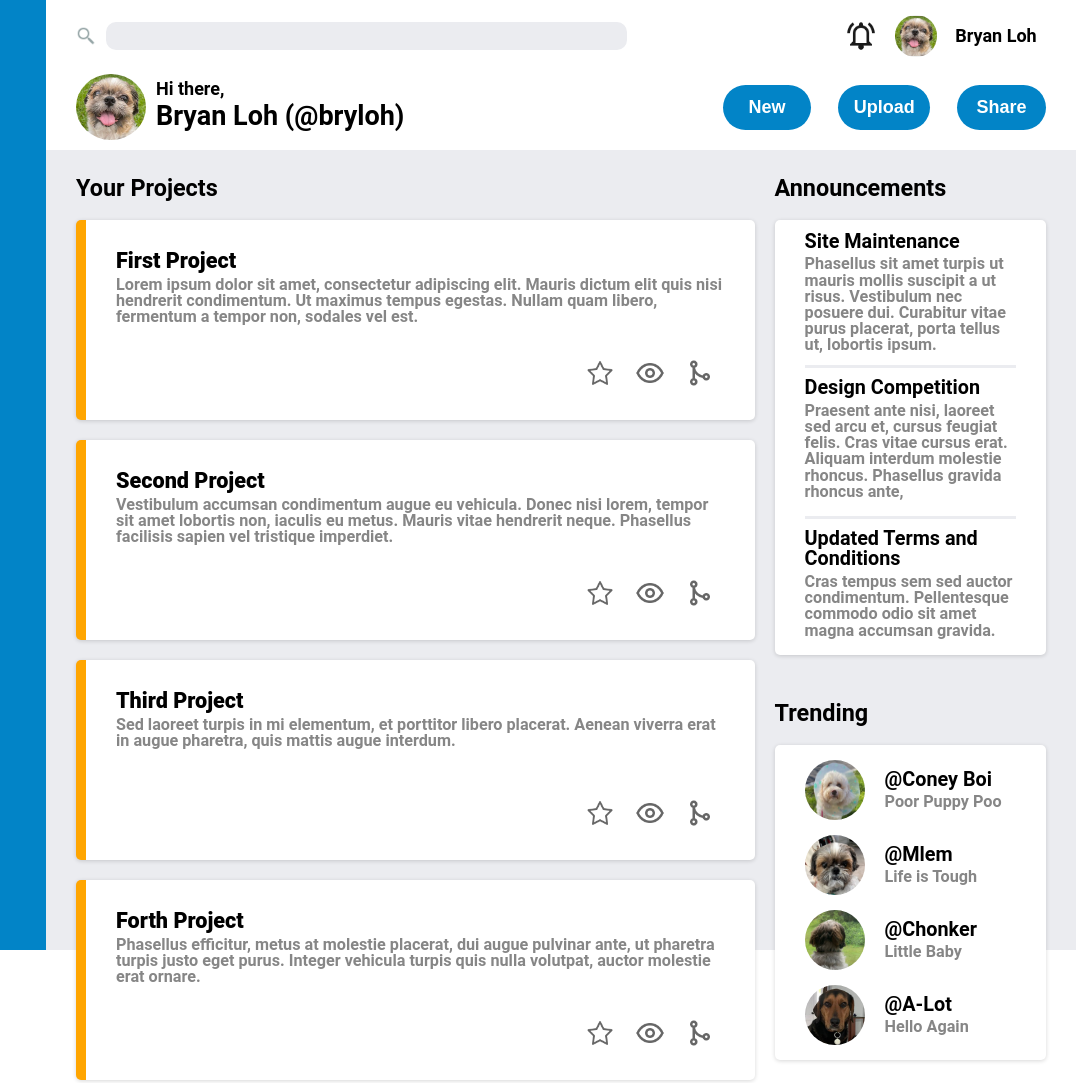
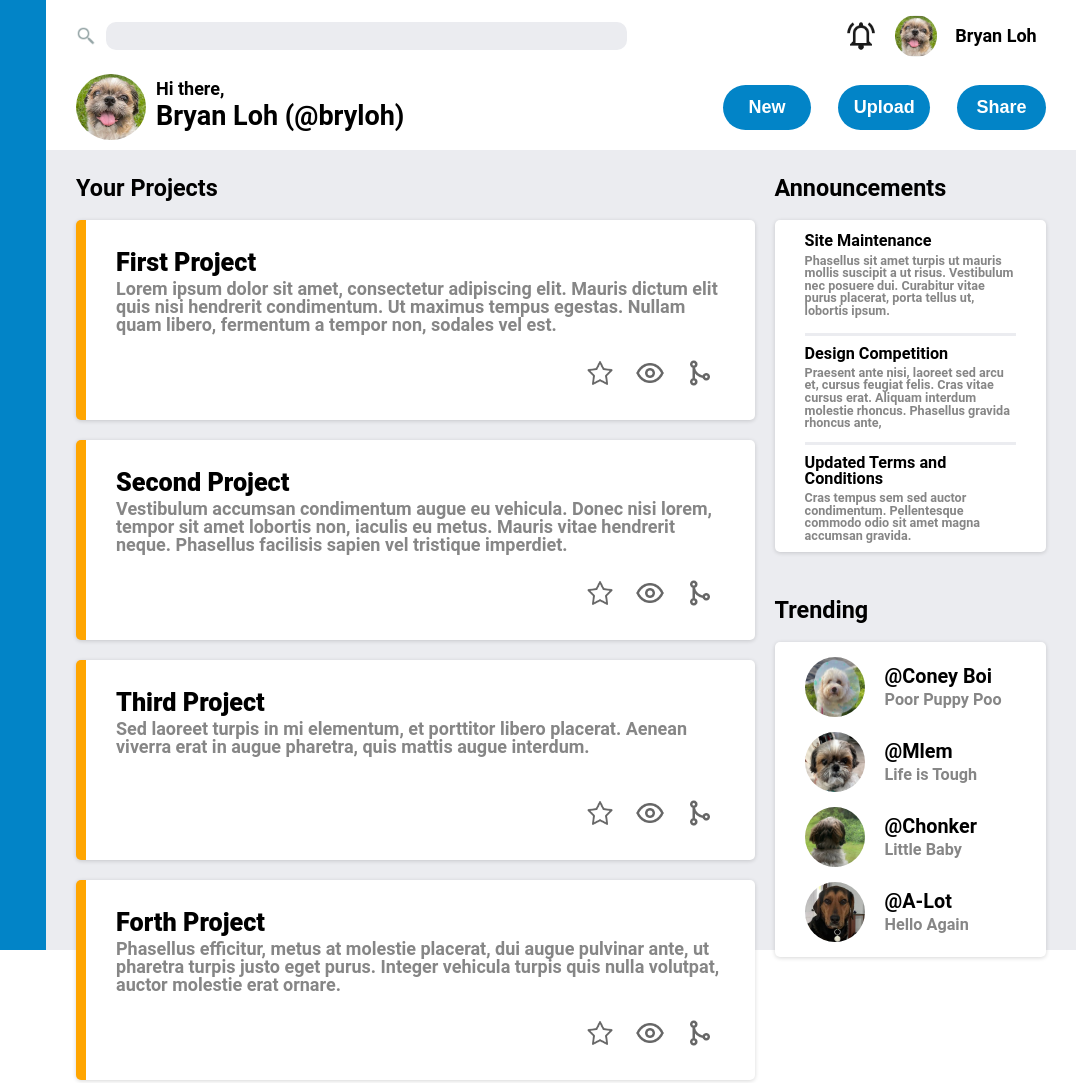
Before and after one commit to Bryan-LohJW/odin-admin-dashboard, a plain HTML site: page index.html in a window 1280 px wide. Shown: the top 1083 px of the page, 204-1280 px from the left. Drawn offline with Linux system fonts and the light colour scheme.

Commit message:
fix: font sizing

```diff
--- a/style.css
+++ b/style.css
@@ -298,12 +298,12 @@ table {
 
 .card .textContent h3 {
     font-weight: bolder;
-    font-size: 1.2rem;
+    font-size: 1.4rem;
 }
 
 .card .textContent p {
     padding-top: 5px;
-    font-size: 0.9rem;
+    font-size: 1rem;
     color: var(--grey-font)
 }
 
@@ -373,13 +373,13 @@ table {
 }
 
 .announce h3 {
-    font-size: 1.1rem;
+    font-size: 0.9rem;
 }
 
 .announce p{
     margin: 5px 0px 0px 0px;
     color: var(--grey-font);
-    font-size: 0.9rem;
+    font-size: 0.7rem;
 }
 
 .content .trendingTitle{
```
